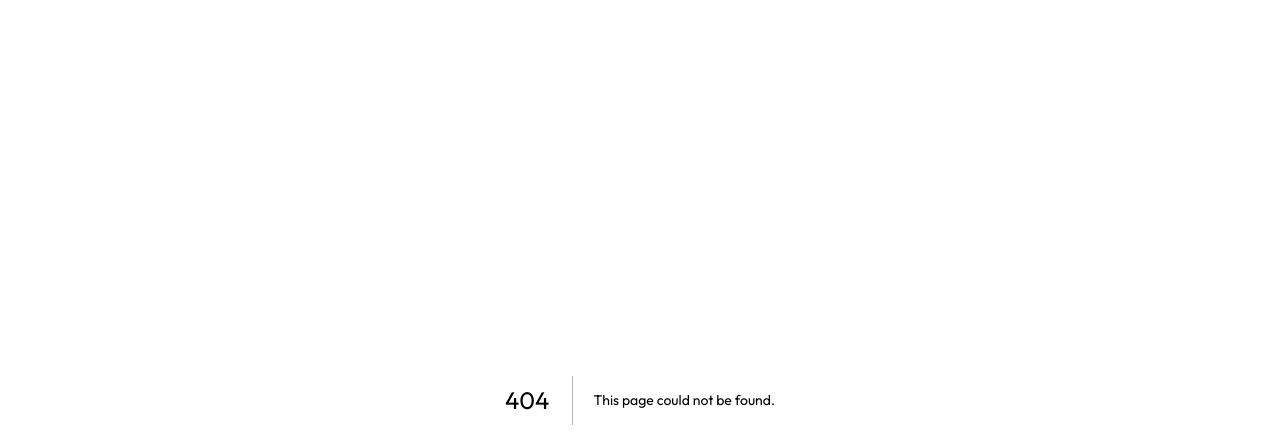
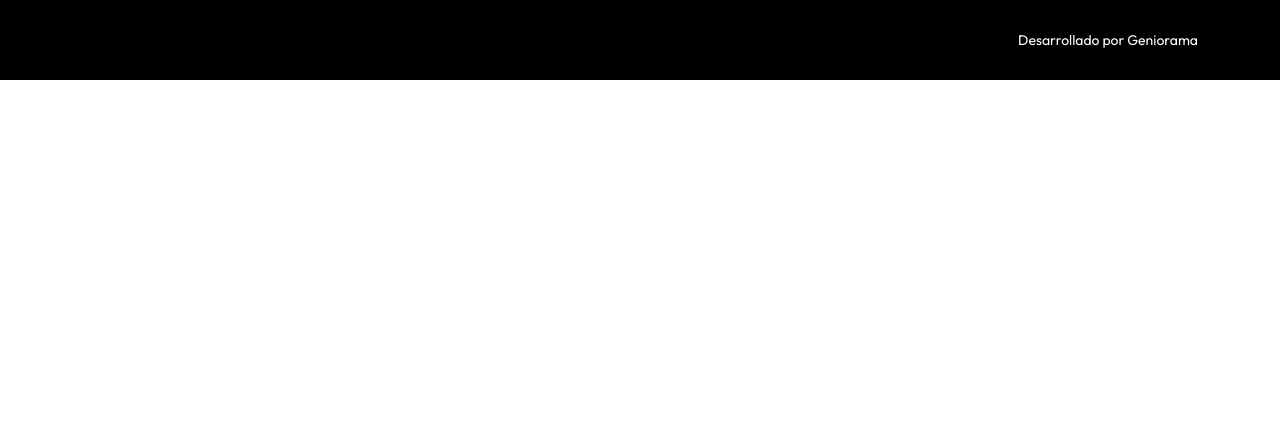
Before and after one commit to DuvanProgrammer/robert-west, a Next.js app: page /components in a window 1280 px wide. Before the commit this address had no page. Shown: the top 448 px of the page. Built offline with nearby package versions, Linux system fonts and the light colour scheme.

Commit message:
footer component

```diff
--- /dev/null
+++ b/components/Footer.jsx
@@ -0,0 +1,11 @@
+import styles from "../styles/Footer.module.css"
+
+export default function footer() {
+    return (
+        <footer className={styles.rwFooter}>
+            <div className="container">
+                <p>Desarrollado por <a href="https://www.geniorama.site/" target="_blank">Geniorama</a></p>
+            </div>
+        </footer>
+    )
+}
--- a/package.json
+++ b/package.json
@@ -9,9 +9,11 @@
   },
   "dependencies": {
     "aos": "^2.3.4",
+    "bootstrap": "^5.1.3",
     "next": "12.0.7",
     "react": "17.0.2",
     "react-dom": "17.0.2",
+    "sass": "^1.45.2",
     "swiper": "^7.4.1"
   },
   "devDependencies": {
--- a/pages/api/hello.js
+++ /dev/null
@@ -1,5 +0,0 @@
-// Next.js API route support: https://nextjs.org/docs/api-routes/introduction
-
-export default function handler(req, res) {
-  res.status(200).json({ name: 'John Doe' })
-}
--- /dev/null
+++ b/pages/components.jsx
@@ -0,0 +1,8 @@
+import Footer from "../components/Footer"
+import 'bootstrap/dist/css/bootstrap.css'
+
+export default function components() {
+    return (
+        <Footer />
+    )
+}
--- /dev/null
+++ b/styles/Footer.module.css
@@ -0,0 +1,22 @@
+.rwFooter{
+    background-color: #000000;
+    display: flex;
+    height: 80px;
+    align-items: center;
+}
+.rwFooter p{
+    color: white;
+    margin: 0;
+    text-align: right;
+    font-weight: 400;
+    font-size: 14px;
+}
+.rwFooter a{
+    color: white;
+    text-decoration: none;
+    transition: all .4s;
+}
+.rwFooter a:hover{
+    opacity: .7;
+    color: white;
+}
```
Also changed, not shown: 1 other file (tests, documents, lock files or other folders).
